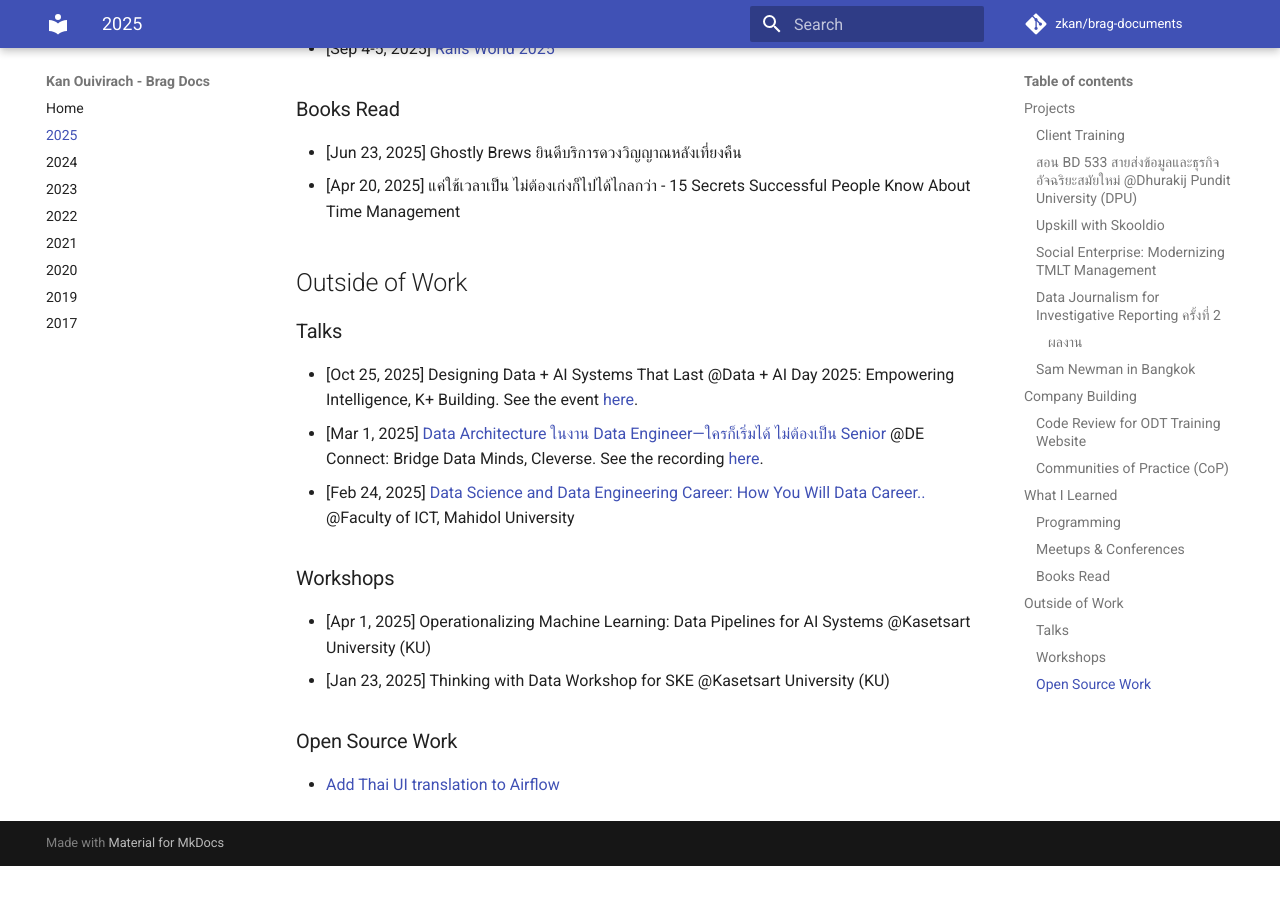
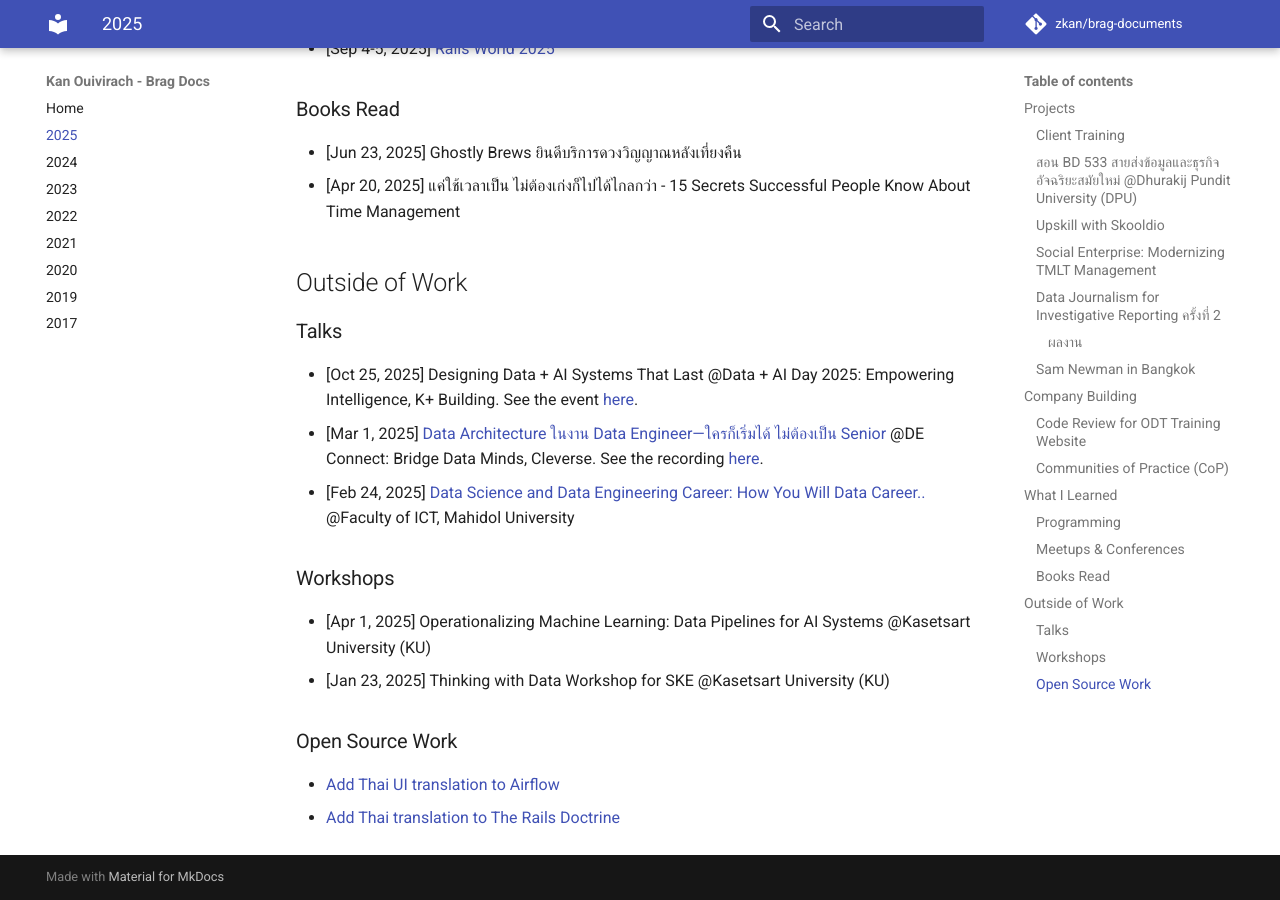
Before and after one commit to zkan/brag-documents, an MkDocs documentation site: the page built from docs/2025.md, in a window 1280 px wide and 900 px high, scrolled down 2457 px. Built offline with MkDocs 1.6.1 and Material for MkDocs 9.7.7, drawn with Linux system fonts in a browser that asks for light colours; comment, search, counter and statistics services are not loaded; before the commit the page ends 3323 px from its top, so only the background shows below that.

Commit message:
Add PR about The Rails Doctrine translation

```diff
--- a/docs/2025.md
+++ b/docs/2025.md
@@ -135,3 +135,5 @@
 
 * [Add Thai UI translation to
 Airflow](https://github.com/apache/airflow/pull/56353){: target="_blank"}
+* [Add Thai translation to The Rails
+Doctrine](https://github.com/rails/website/pull/349){: target="_blank"}
```
